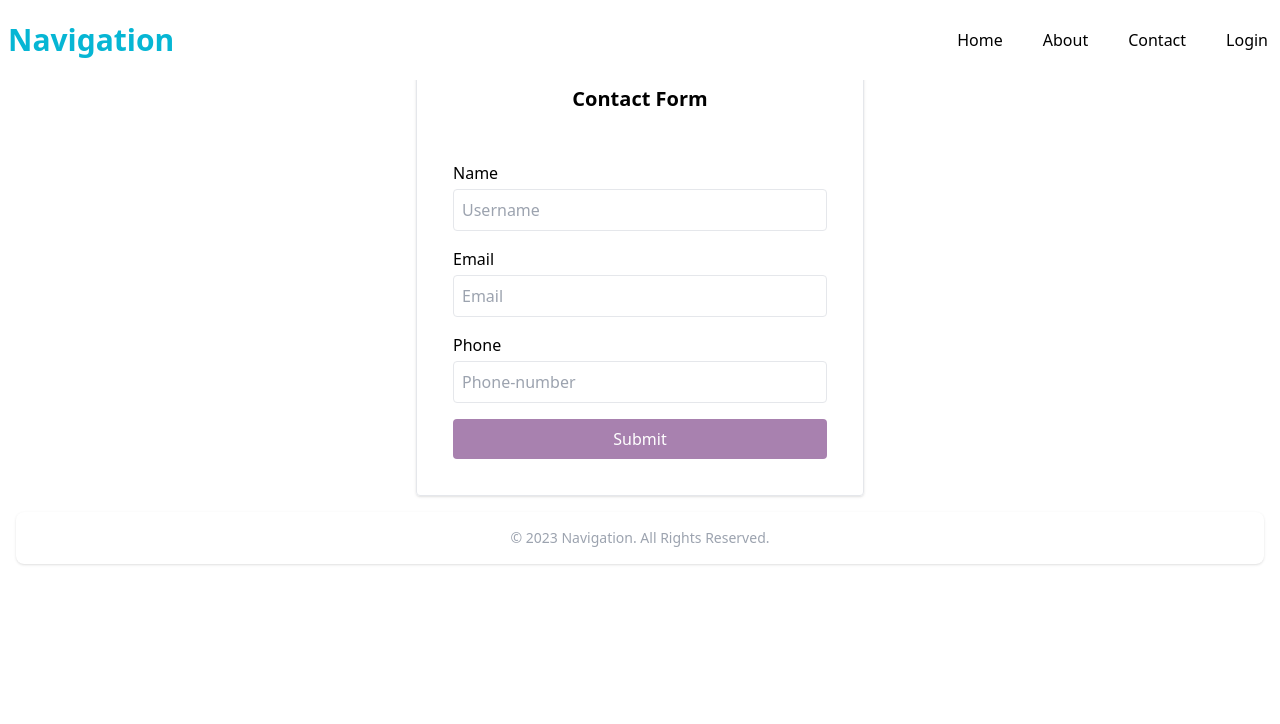
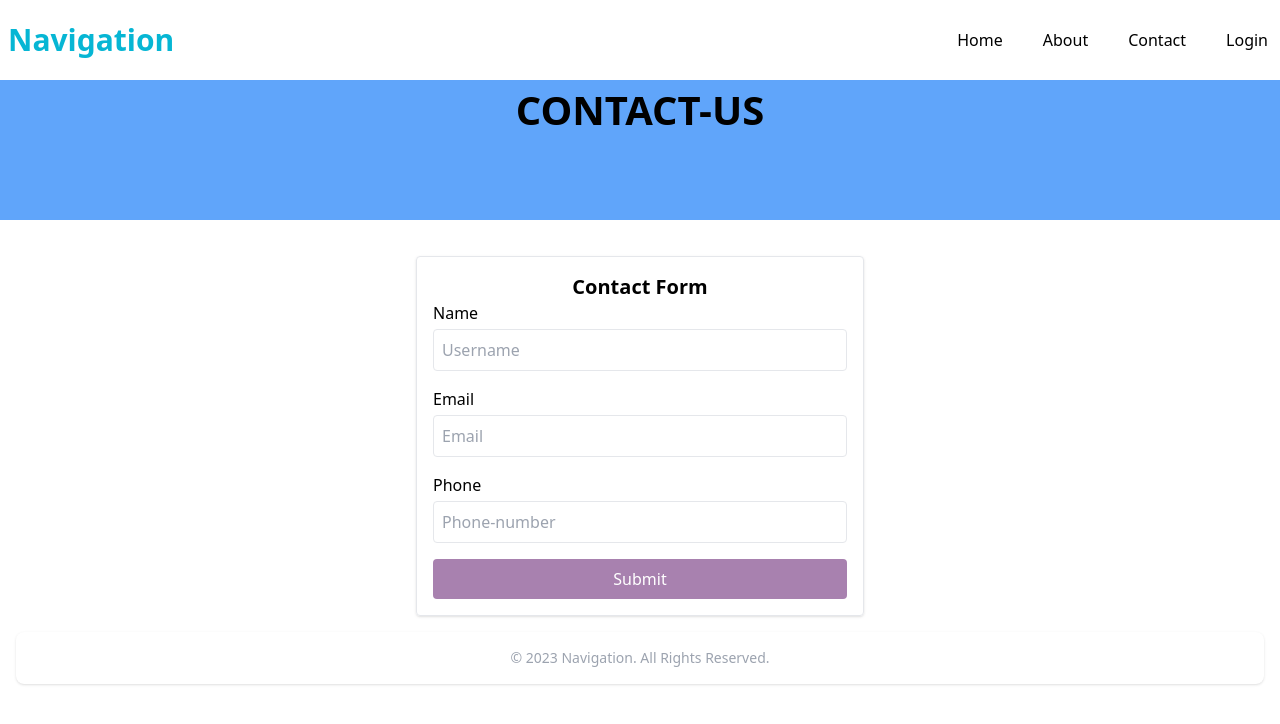
Before and after one commit to AravinthanSankaran/assignment-1, a Next.js app: page /contact in a window 1280 px wide. Shown: the top 724 px of the page. Built offline with nearby package versions, Linux system fonts and the light colour scheme.

Commit message:
form correction

```diff
--- a/src/app/component/navbar.js
+++ b/src/app/component/navbar.js
@@ -53,7 +53,7 @@ const Header = () => {
           <Link href="/contact" className="lg:inline-flex hover:text-cyan-500 md:text-base p-5 md:p-0 lg:py-3 md:px-3 cursor-pointer" onClick={handleClick}>
             Contact
           </Link>
-          <Link href="/login" className="lg:inline-flex md:text-base md:p-0 lg:py-3 md:px-3 cursor-pointer hover:bg-primary rounded-2xl hover:text-white" onClick={handleClick}>
+          <Link href="/login" className="lg:inline-flex md:text-base p-5 md:p-0 lg:py-3 md:px-3 cursor-pointer hover:bg-primary rounded-3xl hover:text-white" onClick={handleClick}>
             Login
           </Link>
         </div>
--- a/src/app/contact/contact.js
+++ b/src/app/contact/contact.js
@@ -15,19 +15,19 @@ const ApplicationForm = () => {
   };
   return (
     <div className="container mx-auto">
-      {isSubmitted ? (
+      {/* {isSubmitted ? (
         <div className="max-w-md mx-auto p-4 border rounded shadow bg-orange-100 text-orange-700">
           <h2 className="text-xl font-bold text-center mb-4">
             Thank You For Contact-Us...!!!
           </h2>
           <p className="text-center">Will We Connect You Shortly...!!!</p>
         </div>
-      ) : (
+      ) : ( */}
       <form
         onSubmit={handleSubmit(onSubmit)}
-          className="max-w-md mx-auto p-9 border rounded shadow"
+        className="max-w-md mx-auto p-4 mt-9 border rounded shadow"
       >
-          <h2 className="text-xl font-bold text-center m-12">Contact Form</h2>
+        <h2 className="text-xl font-bold text-center">Contact Form</h2>
         <div className="mb-4">
           <label className="block mb-1">Name</label>
           <input
@@ -86,7 +86,7 @@ const ApplicationForm = () => {
           Submit
         </button>
       </form>
-      )}
+      {/* // )} */}
     </div>
   );
 };
--- /dev/null
+++ b/src/app/contact/hero.js
@@ -0,0 +1,13 @@
+import React from "react";
+
+function hero() {
+  return (
+    <div className="bg-blue-400">
+      <div className="py-20">
+        <h2 className="text-center font-bold text-[40px]">CONTACT-US</h2>
+      </div>
+    </div>
+  );
+}
+
+export default hero;
--- a/src/app/contact/page.js
+++ b/src/app/contact/page.js
@@ -1,12 +1,14 @@
-import React from 'react'
-import Contact from "./contact"
+import React from "react";
+import Contact from "./contact";
+import Hero from "./hero";
 
 function page() {
   return (
     <div>
-        <Contact />
+      <Hero />
+      <Contact />
     </div>
-  )
+  );
 }
 
-export default page
+export default page;
```
Lines whose indentation alone changed are shown as unchanged.
